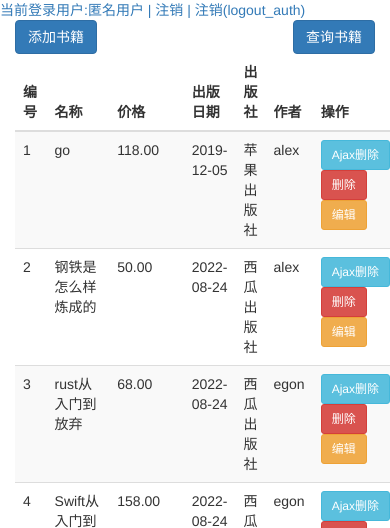
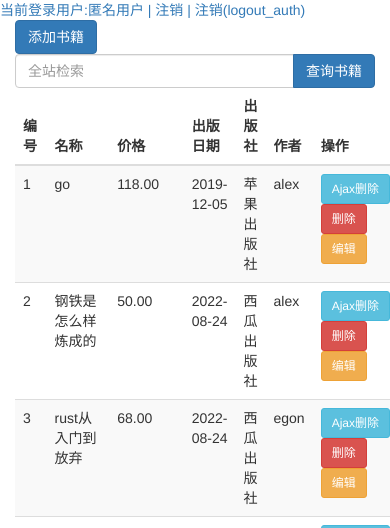
Before and after one commit to Jixiang-style/PrivateHub, a Django app: page / in a window 390 px wide. Shown: the top 528 px of the page. Run offline with Django 3.2, Linux system fonts and the light colour scheme; data comes from the database, SQL or seed files in the repository; both versions use the stored data as it was after the commit; some libraries are stand-ins or nearby versions.

Commit message:
[add] 新增创造用户逻辑、调整前端页面

```diff
--- a/bookSysNew/book/views.py
+++ b/bookSysNew/book/views.py
@@ -19,6 +19,22 @@ def zhuang(func):
             return func(request, *args, **kwargs)
 
     return newfunc
+
+
+# todo 待完善
+def findBook(request, title=None):
+    """
+    查询书籍
+    :param request:
+    :type request:
+    :return:
+    :rtype:
+    """
+    title = request.POST.get("title")
+    if len(title) > 32:
+        msg = "书名不合法！！"
+        print(msg)
+    pass
 
 
 def addBook(request):
@@ -135,6 +151,17 @@ def cal_add(request):
     return JsonResponse(res)
 
 
+def register(request):
+    """
+    注册（admin站点注册）
+    :param request:
+    :type request:
+    :return:
+    :rtype:
+    """
+    return redirect("/admin/")
+
+
 def login(request):
     if request.method == "GET":
         print("get方法")
--- a/bookSysNew/bookSysNew/urls.py
+++ b/bookSysNew/bookSysNew/urls.py
@@ -26,6 +26,9 @@ urlpatterns = [
     path('logout_auth/', views.logout_auth),
     path('logout/', views.logout),
     path('book/add/', views.addBook),
+    path('register/', views.register),
+    # 查询书记
+    path('find/(*)', views.findBook),
     path('', views.books),
     path('books/', views.books),
     re_path('book/delete/(\d+)', views.deleteBooks),
--- a/bookSysNew/templates/addbook.html
+++ b/bookSysNew/templates/addbook.html
@@ -6,7 +6,7 @@
     <link rel="stylesheet" href="/static/bootstrap/css/bootstrap.css">
 </head>
 <body>
-<h3>添加书籍</h3>
+<h3> </h3>
 
 <div class="container">
     <div class="row">
@@ -44,8 +44,8 @@
 
                     </select>
                 </div>
-
                 <button type="submit" class="btn btn-default pull-right">Submit</button>
+                <button href="/books/" class="btn btn-default pull-right">取消</button>
             </form>
         </div>
     </div>
--- a/bookSysNew/templates/books.html
+++ b/bookSysNew/templates/books.html
@@ -5,6 +5,7 @@
     <title>Title</title>
     <link rel="icon" href="https://res.pandateacher.com/1K6LOQSL1640587670742.ico">
     <link rel="stylesheet" href="../static/bootstrap/css/bootstrap.css">
+    <link rel="stylesheet" href="../static/bootstrap/js/bootstrap.js">
 </head>
 <body>
 <a>当前登录用户:{{ request.user.username|default:"匿名用户" }} |</a>
@@ -14,7 +15,19 @@
     <div class="row">
         <div class="col-md-8 col-md-offset-2">
             <a href="/book/add/" class="btn btn-primary">添加书籍</a>
-            <a class="btn btn-primary" style="float: right">查询书籍</a>
+{#            <a class="btn btn-primary" style="float: right">查询书籍</a>#}
+            <div style="float: right">
+                <form class="form-inline my-2 my-lg-0" role="search" method="get" action="/find/*"
+                      target="_blank">
+                    <div class="input-group">
+                        <input type="text" class="form-control" name="keyword" placeholder="全站检索">
+                        <span class="input-group-btn">
+                            <button type="submit" class="btn btn-primary">查询书籍</button>
+                        </span>
+                    </div><!-- /input-group -->
+                </form>
+
+            </div>
             <table class="table table-striped table-hover">
                 <thead>
                 <tr>
@@ -36,7 +49,7 @@
                         <td>{{ book.pub_date|date:"Y-m-d" }}</td>
                         <td>{{ book.publisher.name }}</td>
                         <td>
-                              {% for author in book.authors.all  %}
+                            {% for author in book.authors.all %}
                                 <span>{{ author.name }}</span>
                                 {% if not forloop.last %}
                                     ,
@@ -44,7 +57,8 @@
                             {% endfor %}
                         </td>
                         <td>
-                              <a pk="{{ book.id }}" class="btn btn-info btn-sm ajaxbtn" href="javascript:void(0)">Ajax删除</a>
+                            <a pk="{{ book.id }}" class="btn btn-info btn-sm ajaxbtn"
+                               href="javascript:void(0)">Ajax删除</a>
                             <a href="/book/delete/{{ book.id }}" class="btn btn-danger btn-sm">删除</a>
                             <a href="/book/edit/{{ book.id }}" class="btn btn-warning btn-sm">编辑</a>
                         </td>
@@ -67,13 +81,13 @@
     $("#i1").click(function () {
         // 发送Ajax请求
         $.ajax({
-            url:"/get_publishes/",
-            type:"post",
-            data:{
-                "user":"yuan",
-                "pwd":123,
+            url: "/get_publishes/",
+            type: "post",
+            data: {
+                "user": "yuan",
+                "pwd": 123,
             },
-            success:function (res) {
+            success: function (res) {
                 // JS的Dom操作进行节点的增删改查
                 console.log(res);
                 console.log(typeof res);
@@ -89,23 +103,23 @@
 
     // ajax删除事件
     $(".ajaxbtn").click(function () {
-        var id=$(this).attr("pk");
-        var _this=$(this).parent().parent();
+        var id = $(this).attr("pk");
+        var _this = $(this).parent().parent();
         // ajax请求
         $.ajax({
             url: "/ajax_del/",
-            data:{
-                "pk":id
+            data: {
+                "pk": id
             },
-            success:function (res) {
-                var res=JSON.parse(res);
-                var flag=res["flag"];
-                if (flag){
+            success: function (res) {
+                var res = JSON.parse(res);
+                var flag = res["flag"];
+                if (flag) {
                     // 节点删除操作
                     _this.remove();
                     // 序号调整
                     $("tbody tr").each(function (i) {
-                       $(this).children(":first").html(i+1)
+                        $(this).children(":first").html(i + 1)
                     })
 
 
@@ -113,7 +127,7 @@
             }
         })
 
-    })
+    });
 
     // 计算事件
     <!--
--- a/bookSysNew/templates/login.html
+++ b/bookSysNew/templates/login.html
@@ -45,6 +45,10 @@
                                        placeholder="密码">
                             </div>
                         </div>
+
+                        <div class="col-xs-10 col-xs-offset-1">
+                            <a href="/register/">没有账户？</a>
+                        </div>
                     </div>
 
                     <!-- 用户类型选择 -->
```
Also changed, not shown: bookSysNew/db.sqlite3. Lines whose indentation alone changed are shown as unchanged.
